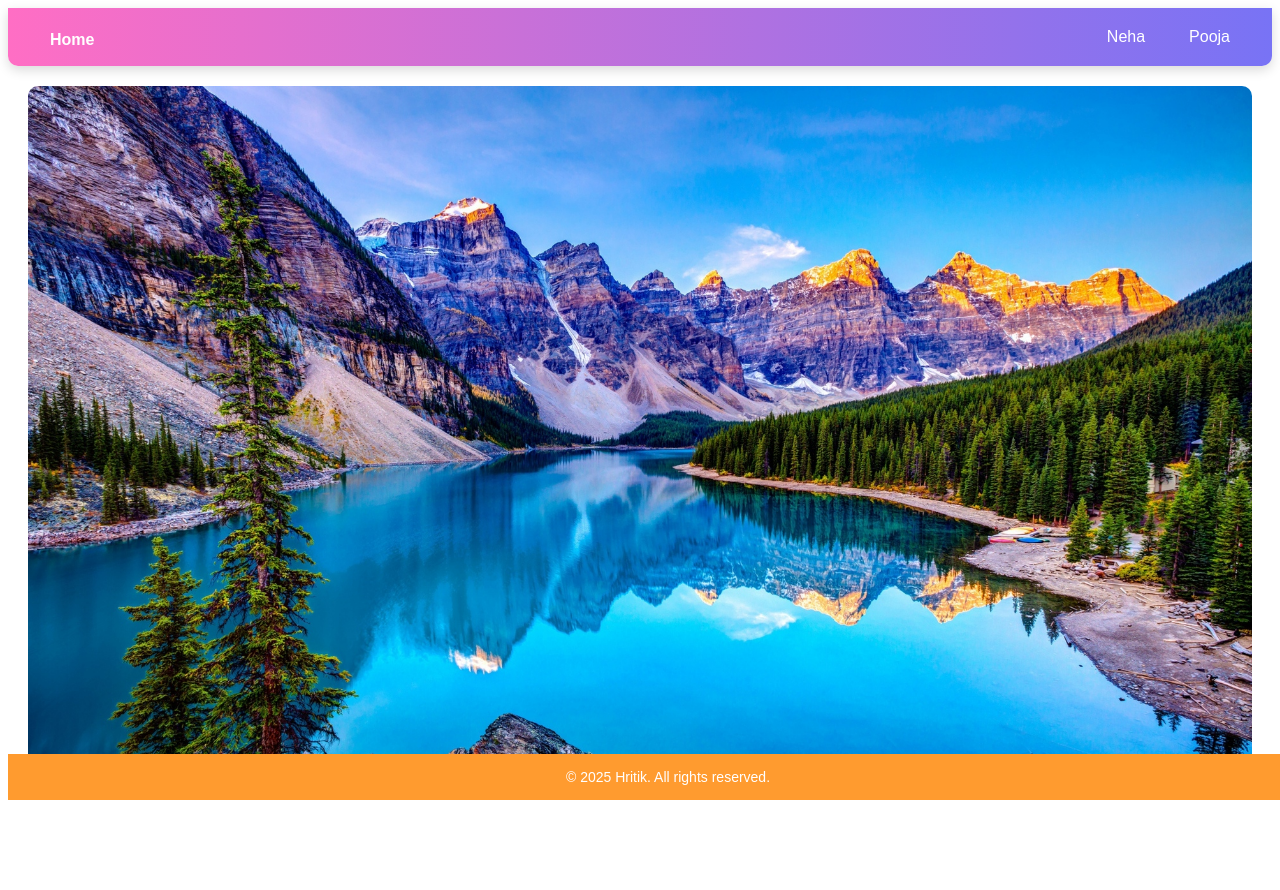
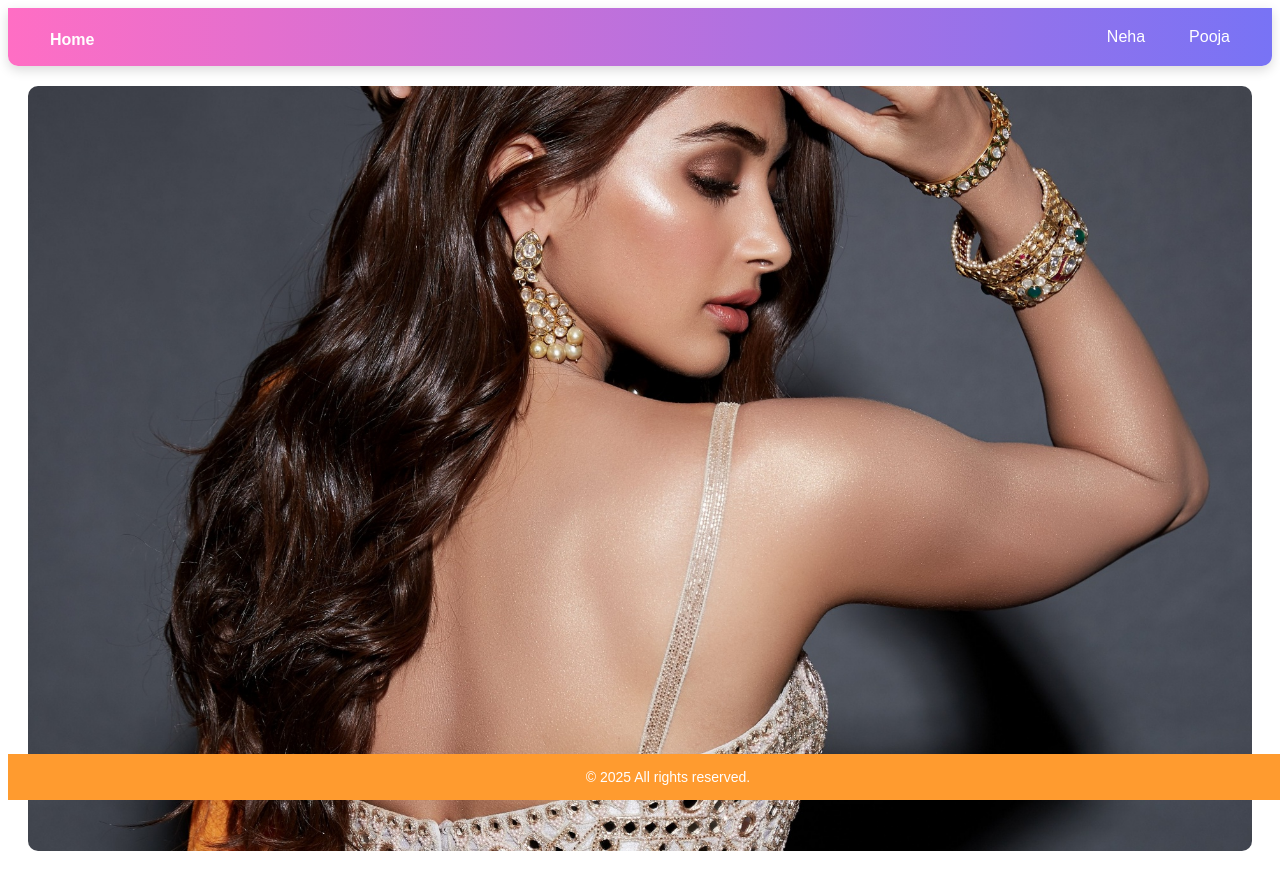
Before and after one commit to Hritikdev24/react-auto-deploy, a React (Create React App) app: page /#/ in a window 1280 px wide. Shown: the top 890 px of the page. Before the commit the page ends 837 px from the top, so only its background shows below. Built offline with nearby package versions, Linux system fonts and the light colour scheme.

Commit message:
new images added

```diff
--- a/src/pages/default/Default.jsx
+++ b/src/pages/default/Default.jsx
@@ -2,13 +2,22 @@ import React from "react";
 
 const DefaultGallery = () => {
   return (
-    <div style={{ textAlign: "center" , marginBottom:"30px" }}>
-      <img
-        src="./nature.jpg"
-        alt="Default placeholder"
-        style={{ maxWidth: "100%", borderRadius: "10px" }}
-      />
-
+    <div style={{ textAlign: "center", marginBottom: "30px" }}>
+      <picture>
+        {/* Mobile image */}
+        <source media="(max-width: 768px)" srcSet="./pooja.jpg" />
+        {/* Desktop fallback */}
+        <img
+          src="./land.jpg"
+          alt="Default placeholder"
+          style={{
+            width: "100%",      // takes full width of container
+            maxWidth: "100%",   // ensures no overflow
+            height: "auto",     // keeps aspect ratio
+            borderRadius: "10px",
+          }}
+        />
+      </picture>
     </div>
   );
 };
--- a/src/pages/footer/Footer.jsx
+++ b/src/pages/footer/Footer.jsx
@@ -15,7 +15,7 @@ const Footer = () => {
       }}
     >
       <p style={{ margin: 0, fontSize: "14px" }}>
-        © {new Date().getFullYear()} Hritik. All rights reserved.
+        © {new Date().getFullYear()} All rights reserved.
       </p>
     </footer>
   );
--- a/src/pages/header/Header.jsx
+++ b/src/pages/header/Header.jsx
@@ -51,7 +51,7 @@ const Header = () => {
           Neha
         </Link>
         <Link
-          to="/pooja"
+          to="/main/pooja"
           style={{
             color: "#fff",
             textDecoration: "none",
```
Also changed, not shown: public/land.jpg (added), public/pooja.jpg (added).
